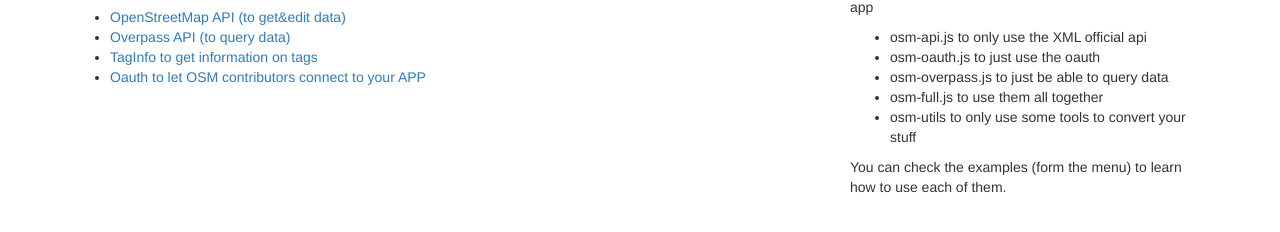
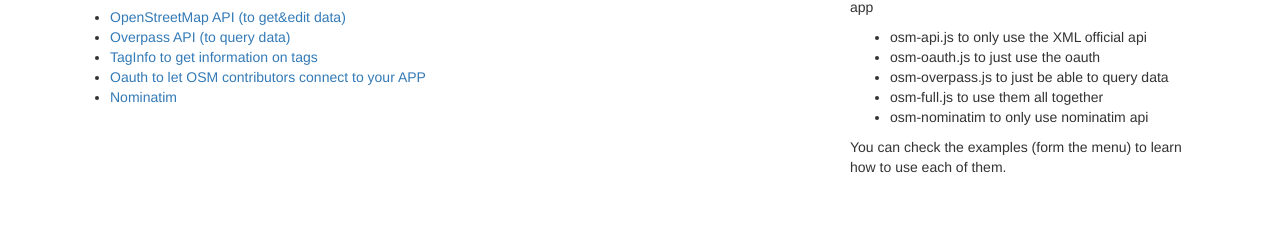
Before and after one commit to toutpt/angular-osm, a plain HTML site: page index.html in a window 1280 px wide. Shown: the part 488-720 px from the top of the page. Drawn offline with nearby package versions, Linux system fonts and the light colour scheme; some packages are replaced by stand-ins of ours; a script that the page names is missing.

Commit message:
up: add nominatim info on the main page

```diff
--- a/index.html
+++ b/index.html
@@ -64,6 +64,7 @@
 					<li><a href="http://wiki.openstreetmap.org/wiki/Overpass_API" target="_blank">Overpass API (to query data)</a></li>
 					<li><a href="https://taginfo.openstreetmap.org" target="_blank">TagInfo to get information on tags</a></li>
 					<li><a href="http://wiki.openstreetmap.org/wiki/OAuth" target="_blank">Oauth to let OSM contributors connect to your APP</a></li>
+					<li><a href="http://wiki.openstreetmap.org/wiki/Nominatim" target="_blank">Nominatim</a></li>
 				</ul>
 			</div>
 			<div class="col-md-4">
@@ -78,7 +79,7 @@
 					<li>osm-oauth.js to just use the oauth</li>
 					<li>osm-overpass.js to just be able to query data</li>
 					<li>osm-full.js to use them all together</li>
-					<li>osm-utils to only use some tools to convert your stuff</li>
+					<li>osm-nominatim to only use nominatim api</li>
 				</ul>
 				<p>You can check the examples (form the menu) to learn how to use each of them.</p>
 			</div>
```
